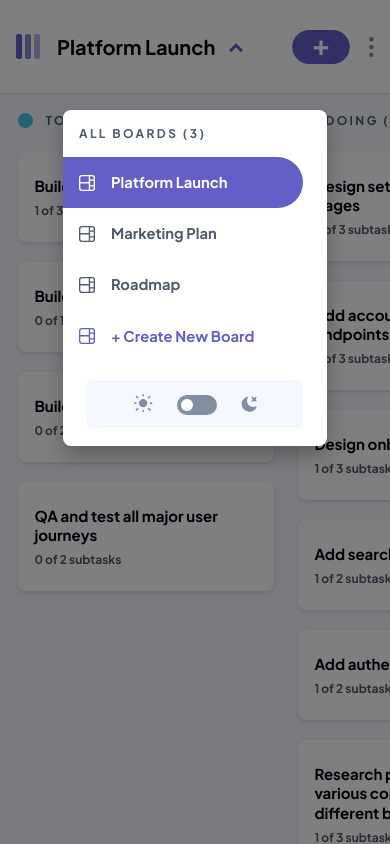
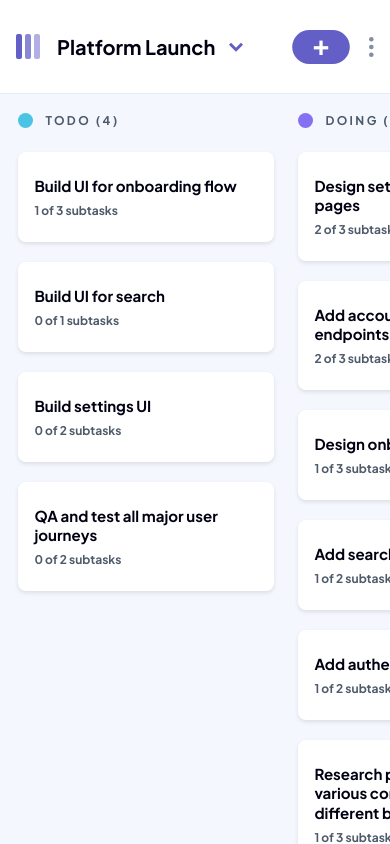
Before and after one commit to noamguterman/kanban, a React (Vite) app: page / in a window 390 px wide. Built offline with nearby package versions, Linux system fonts and the light colour scheme.

Commit message:
v1.7.4 Set initial sidebar state based on window width for improved responsiveness

```diff
--- a/src/App.jsx
+++ b/src/App.jsx
@@ -41,7 +41,7 @@ function App() {
   })
   const [boards, setBoards] = useState(addIdsToData(demoData.boards))
   const [currentBoard, setCurrentBoard] = useState(boards[0])
-  const [sidebarOpen, setSidebarOpen] = useState(true)
+  const [sidebarOpen, setSidebarOpen] = useState(() => window.innerWidth >= 600)
   const [activeTaskId, setActiveTaskId] = useState(null)
   const [isTaskModalOpen, setIsTaskModalOpen] = useState(false)
   const [isAddTaskModalOpen, setIsAddTaskModalOpen] = useState(false)
```
